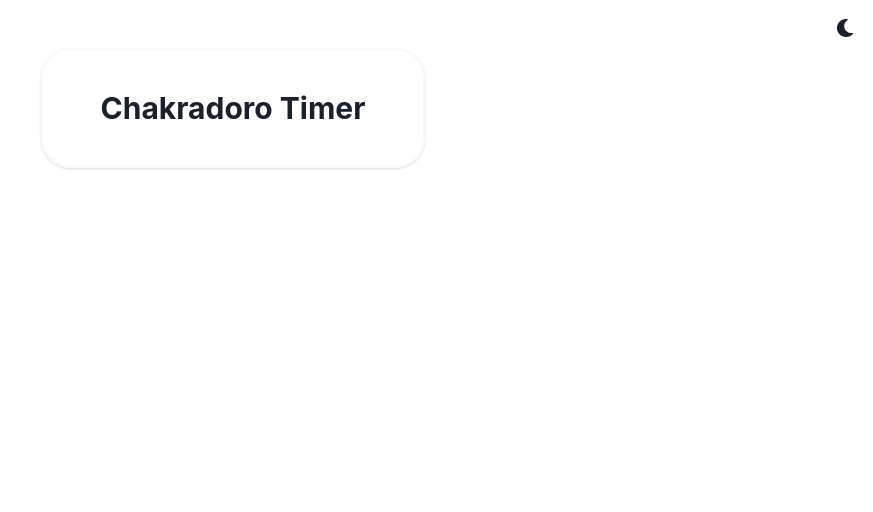
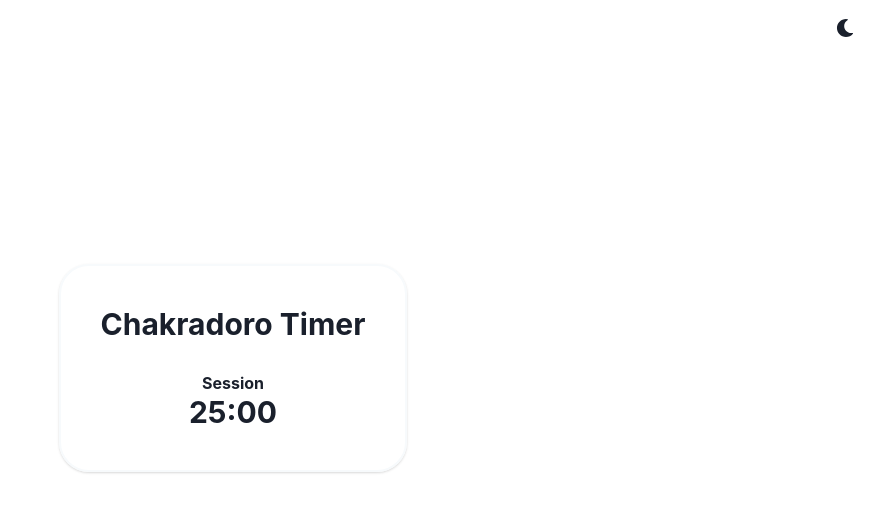
Before and after one commit to jselmani/chakradoro, a React (Create React App) app: page / in a window 1280 px wide. Shown: the top 512 px of the page, without its empty margins (407-1280 px from the left). Built offline with nearby package versions, Linux system fonts and the light colour scheme.

Commit message:
Added the Timer component and the useTimer custom hook

```diff
--- a/package.json
+++ b/package.json
@@ -14,7 +14,6 @@
     "react-dom": "^17.0.2",
     "react-icons": "^3.0.0",
     "react-scripts": "4.0.3",
-    "sass": "^1.38.0",
     "web-vitals": "^0.2.2"
   },
   "scripts": {
--- a/src/App.js
+++ b/src/App.js
@@ -7,7 +7,7 @@ import {
 
 import ColorModeSwitcher from './components/ColorModeSwitcher/ColorModeSwitcher.component';
 import DataContainer from './components/DataContainer/DataContainer.component';
-import Title from './components/Title/Title.component';
+import Timer from './components/Timer/Timer.component';
 
 function App() {
   return (
@@ -15,9 +15,9 @@ function App() {
       <Flex flexDirection="row" justifyContent="flex-end">
         <ColorModeSwitcher justifySelf="end" />
       </Flex>
-      <Flex flexDirection="column" justifyContent="center" alignItems="center">
+      <Flex flexDirection="column" justifyContent="center" alignItems="center" minH="80vh">
         <DataContainer>
-          <Title size="lg" text="Chakradoro Timer" />
+          <Timer />
         </DataContainer>
       </Flex>
     </ChakraProvider>
--- a/src/components/DataContainer/DataContainer.component.jsx
+++ b/src/components/DataContainer/DataContainer.component.jsx
@@ -3,8 +3,6 @@ import { Box } from '@chakra-ui/react';
 const DataContainer = ({ children }) => {
     return (
         <Box
-          minW="30%"
-          minH="50%"
           p="2.5em"
           align="center"
           borderRadius="30px"
--- /dev/null
+++ b/src/components/Timer/Timer.component.jsx
@@ -0,0 +1,24 @@
+import { Box } from '@chakra-ui/react';
+import { Fragment } from 'react';
+
+import { useStateValue } from '../../contexts/stateProvider';
+import { useTimer } from '../../hooks/useTimer';
+import Title from '../Title/Title.component';
+
+const Timer = () => {
+
+    const [{ projectName, timerLabel }] = useStateValue();
+    const timeredValue = useTimer();
+
+    return (
+        <Fragment>
+            <Title size="lg" text={projectName} />
+            <Box paddingTop="2em">
+                <Title size="sm" text={timerLabel} />
+                <Title size="lg" text={timeredValue} />
+            </Box>
+        </Fragment>
+    );
+};
+
+export default Timer;
--- /dev/null
+++ b/src/hooks/useTimer.jsx
@@ -0,0 +1,12 @@
+import { useStateValue } from "../contexts/stateProvider";
+
+export function useTimer() {
+    const [{ timerValue }] = useStateValue();
+
+    let minutes = Math.floor(timerValue / 60);
+    let seconds = timerValue - (minutes * 60);
+    minutes = minutes < 10 ? '0' + minutes : minutes;
+    seconds = seconds < 10 ? '0' + seconds : seconds;
+
+    return `${minutes}:${seconds}`;
+}
```
Also changed, not shown: 1 other file (tests, documents, lock files or other folders).
